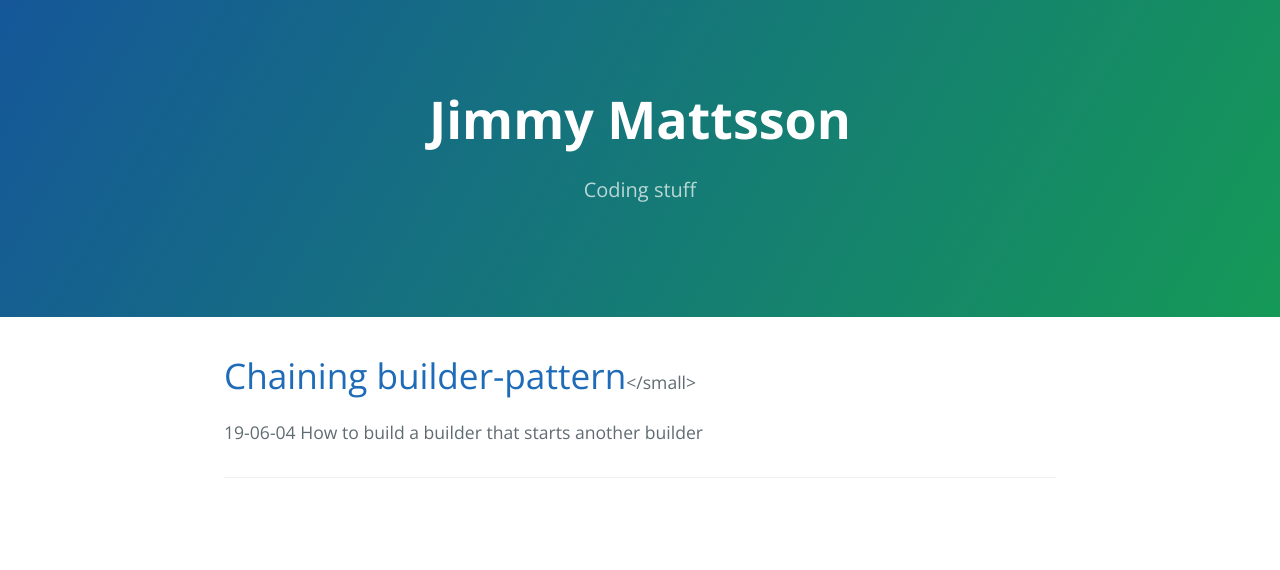
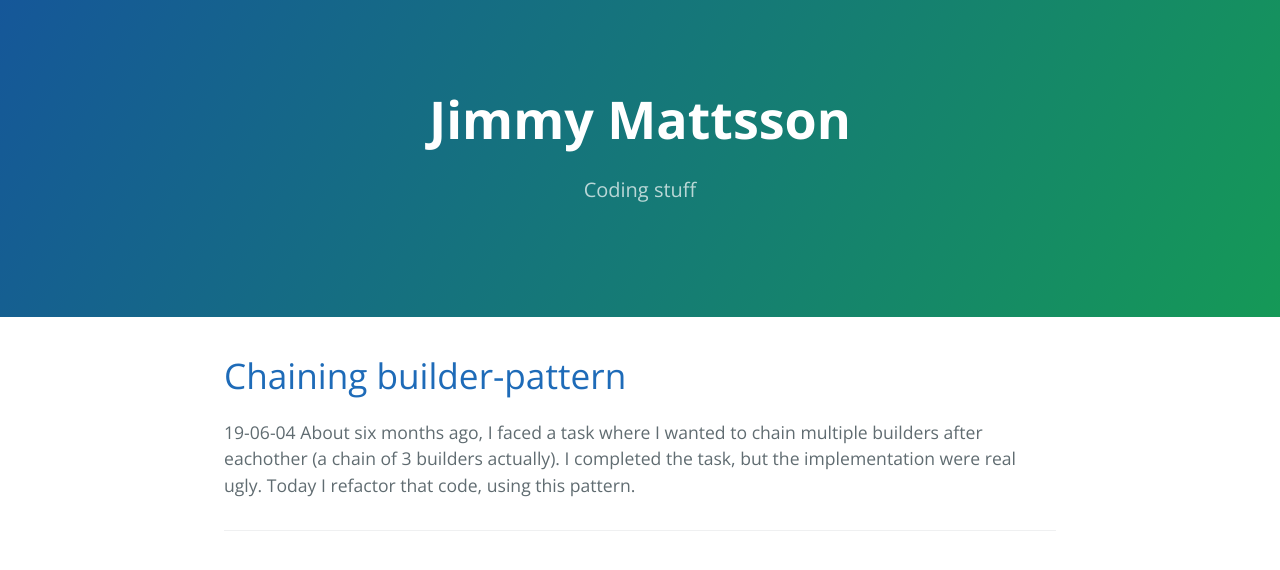
Before and after one commit to JimmyAtSchotte/JimmyAtSchotte.github.io, a Jekyll site: the page built from index.md, in a window 1280 px wide. Shown: the top 570 px of the page. Built offline with Jekyll 4.4.1, drawn with Linux system fonts in a browser that asks for light colours.

Commit message:
Layout fixes

```diff
--- a/_posts/2019-06-04-Chaining-builders.md
+++ b/_posts/2019-06-04-Chaining-builders.md
@@ -2,6 +2,7 @@
 title: Chaining builder-pattern
 description: How to build a builder that starts another builder
 categories: blog
+ingress: About six months ago, I faced a task where I wanted to chain multiple builders after eachother (a chain of 3 builders actually). I completed the task, but the implementation were real ugly. Today I refactor that code, using this pattern.
 ---
 # Chaining builder
 About six months ago, I faced a task where I wanted to chain multiple builders after eachother (a chain of 3 builders actually). I completed the task, but the implementation were real ugly. Today I refactor that code, using this pattern.
--- a/index.md
+++ b/index.md
@@ -6,8 +6,8 @@ layout: default
 <section class="posts">
   {% for post in site.posts %}
     {% if post.categories contains 'blog' %}
-    <a href="{{ site.baseurl }}{{ post.url }}">{{ post.title }}</a></small>
-    <p><span class="date">{{post.date | date: "%y-%m-%d" }}</span> {{ post.description }}</p>
+    <a href="{{ site.baseurl }}{{ post.url }}">{{ post.title }}</a>
+    <p><span class="date">{{post.date | date: "%y-%m-%d" }}</span> {{ post.ingress }}</p>
     {% endif %}
   {% endfor %}
 </section>
```
